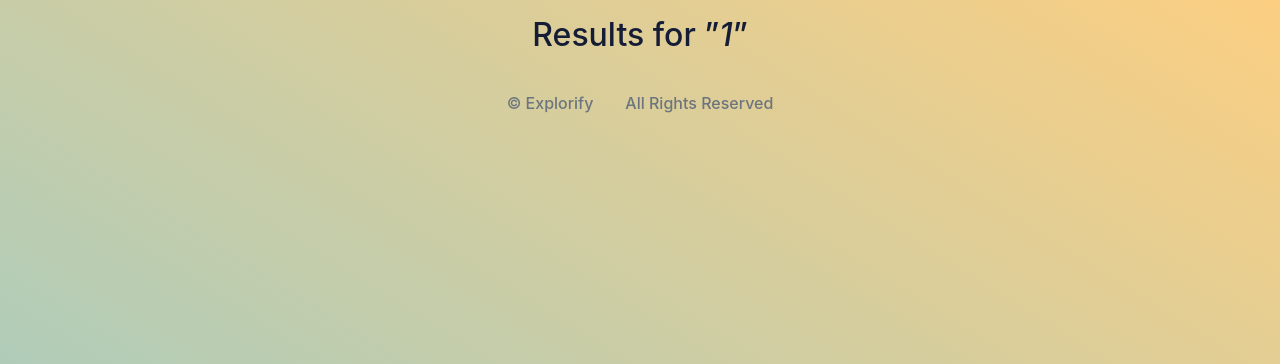
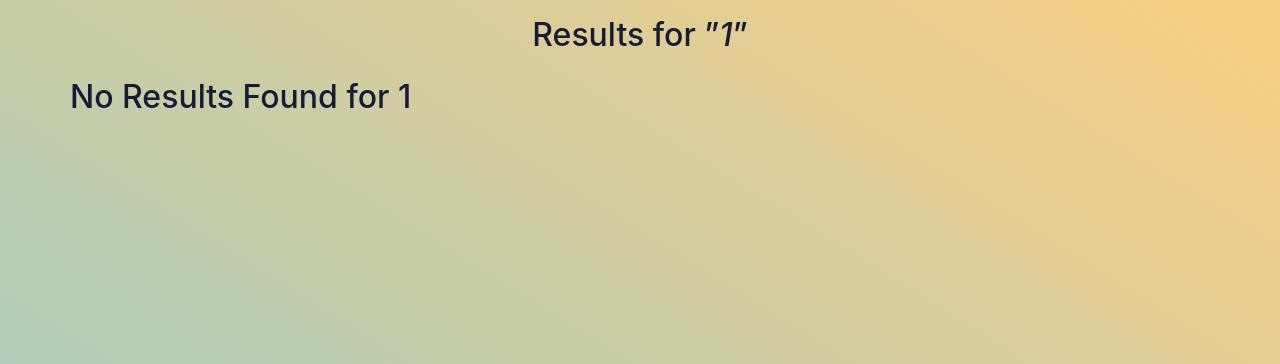
Before and after one commit to PADMANJALI1848/PW2-Explorify, a PHP site: page /search.php?search_term=1 in a window 1280 px wide. Shown: the part 56-420 px from the top of the page. Run offline with PHP 8.4, Linux system fonts and the light colour scheme; data comes from the database, SQL or seed files in the repository; some libraries are stand-ins or nearby versions; some web fonts are replaced.

Commit message:
Modified

```diff
--- a/search.php
+++ b/search.php
@@ -49,15 +49,12 @@ body{
                 }
                 if($noResult)
                 {
-                    echo '<div class="container mx-auto" style="height : 150px;">
-                            <h2 class="text-center mt-3"  style="color : #151C35;>No Results Found for &#8221<em>'. $searchTerm .'</em>&#8221</h2>
-                         </div>';
+                    echo '<h2 class="text-center mt-3"  style="color : #151C35;">No Results Found for '. $searchTerm .'</h2>';
                 }
              ?>
         </div>
     </div>
 
-
-  <?php
-    include("templates/footer.php");
+<?php
+    //include("templates/footer.php");
 ?>
--- a/templates/header.php
+++ b/templates/header.php
@@ -25,21 +25,19 @@ session_start();
 <link rel="stylesheet" href="https://cdnjs.cloudflare.com/ajax/libs/rateYo/2.3.2/jquery.rateyo.min.css">
 <script src="https://cdn.jsdelivr.net/npm/bootstrap@4.5.3/dist/js/bootstrap.bundle.min.js" integrity="sha384-ho+j7jyWK8fNQe+A12Hb8AhRq26LrZ/JpcUGGOn+Y7RsweNrtN/tE3MoK7ZeZDyx" crossorigin="anonymous"></script>
 <title>Explorify</title>
-
 <style>
 
 #search{
     width: 500px;
     margin: 150px auto;
-
 }
 
 #caption{
   margin-top: 20px;
   text-align: center;
   font-family: 'Corinthia', cursive;
-font-family: 'Fuzzy Bubbles', cursive;
-color: brown;
+  font-family: 'Fuzzy Bubbles', cursive;
+  color: brown;
 }
 
 
```
